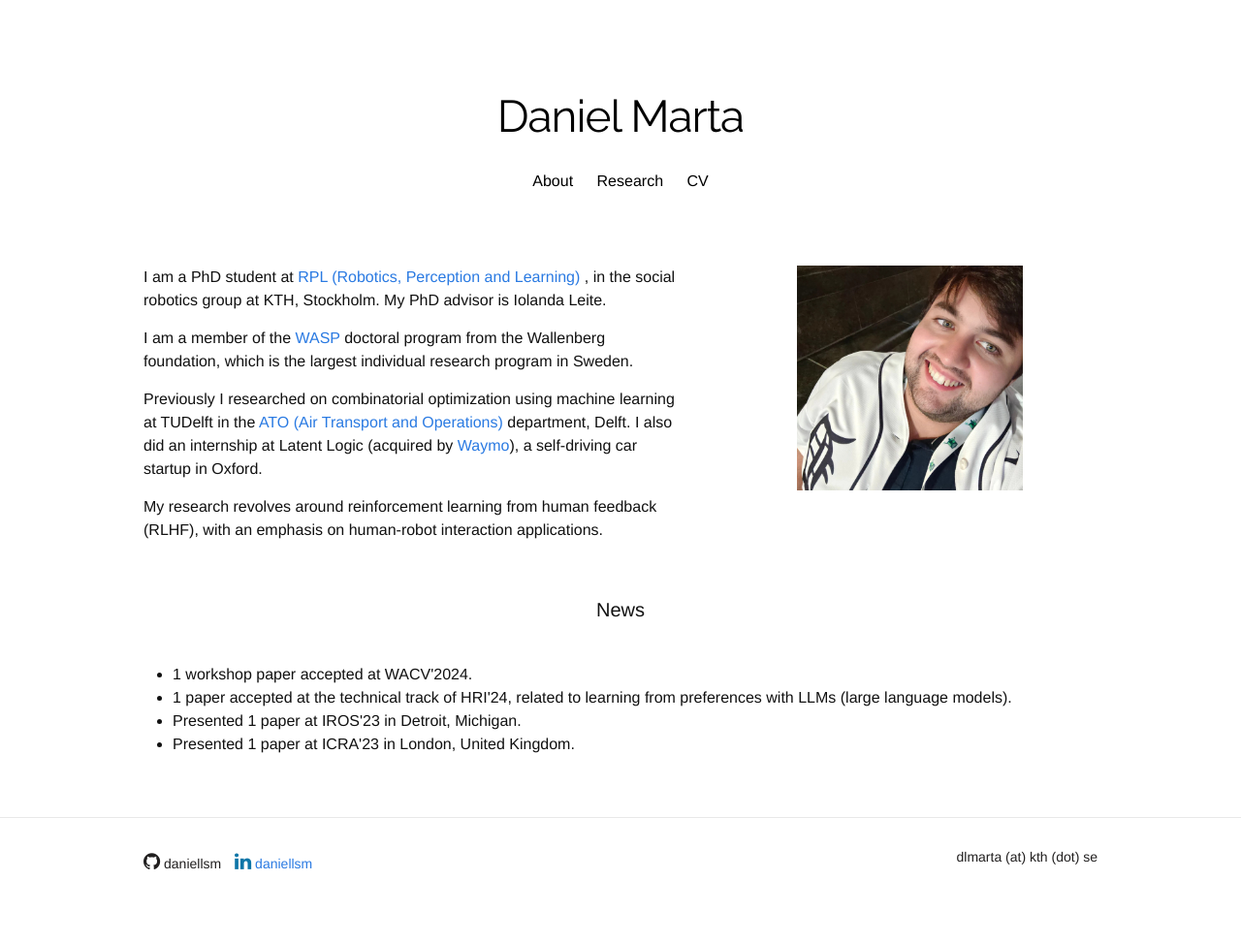
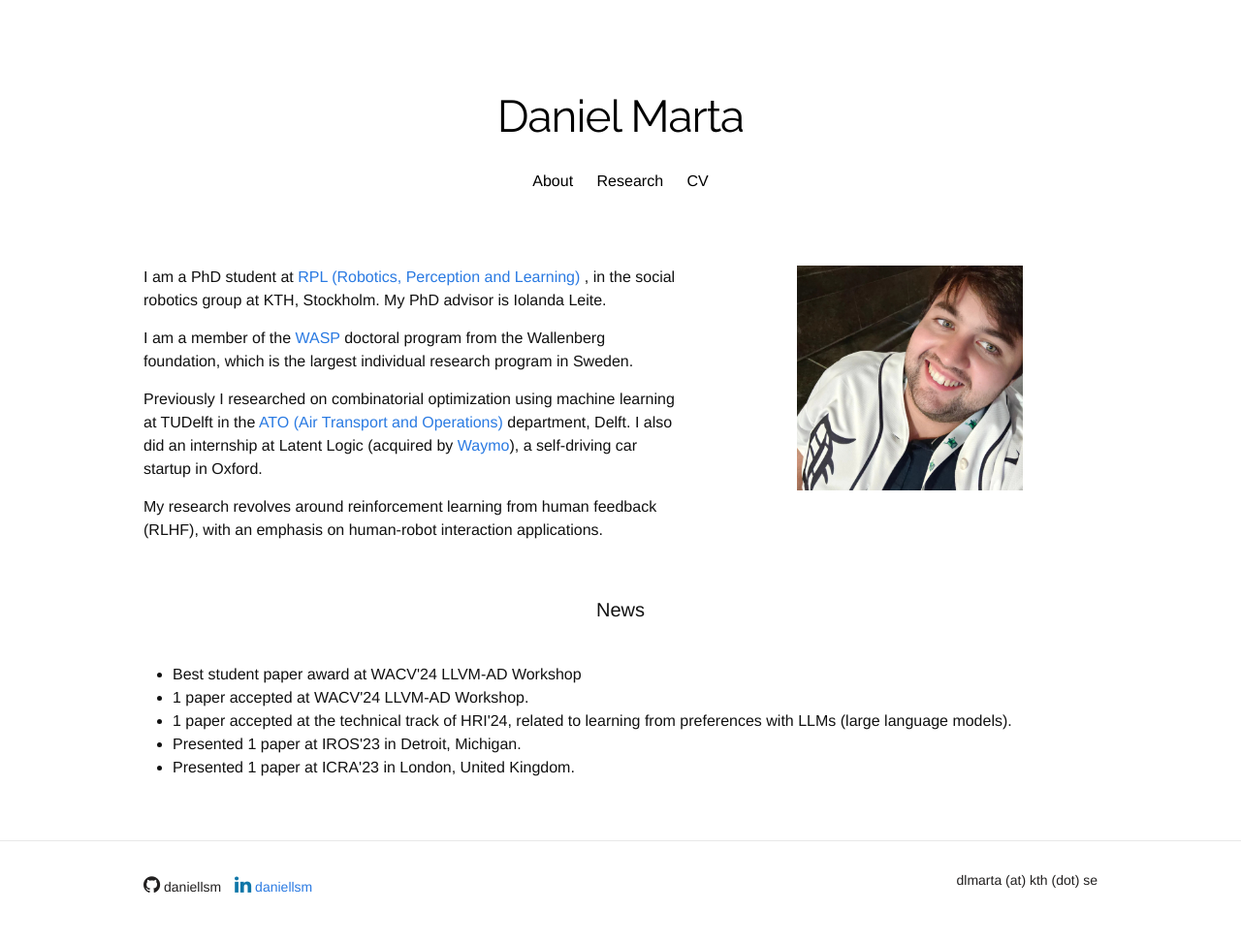
Before and after one commit to DanielLSM/daniellsm.github.io, a Jekyll site: the page built from index.html, in a window 1280 px wide. Shown: the whole page at 97% size. Built offline with Jekyll 4.4.1, drawn with Linux system fonts in a browser that asks for light colours; nearby versions of some CDN libraries; some web fonts are replaced; a style sheet for code colours, icons or effects is not loaded; before the commit the page ends 949 px from its top, so only the background shows below that.

Commit message:
news update

```diff
--- a/index.html
+++ b/index.html
@@ -25,7 +25,8 @@ title: "Daniel Marta"
 
 <h1 class="page-heading">News</h1>
 <ul>
-  <li> 1 workshop paper accepted at WACV'2024. </li>
+  <li> Best student paper award at WACV'24 LLVM-AD Workshop </li>
+  <li> 1 paper accepted at WACV'24 LLVM-AD Workshop. </li>
   <li> 1 paper accepted at the technical track of HRI'24, related to learning from preferences with LLMs (large language models). </li>
   <li> Presented 1 paper at IROS'23 in Detroit, Michigan. </li>
   <li> Presented 1 paper at ICRA'23 in London, United Kingdom. </li>
```
